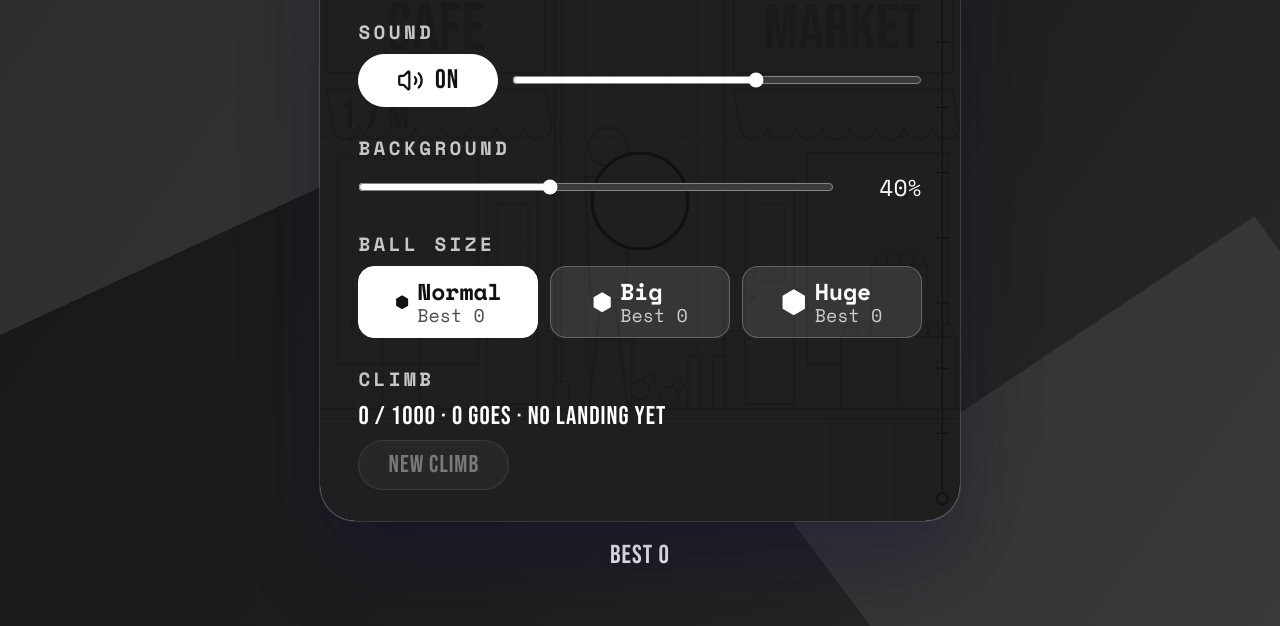
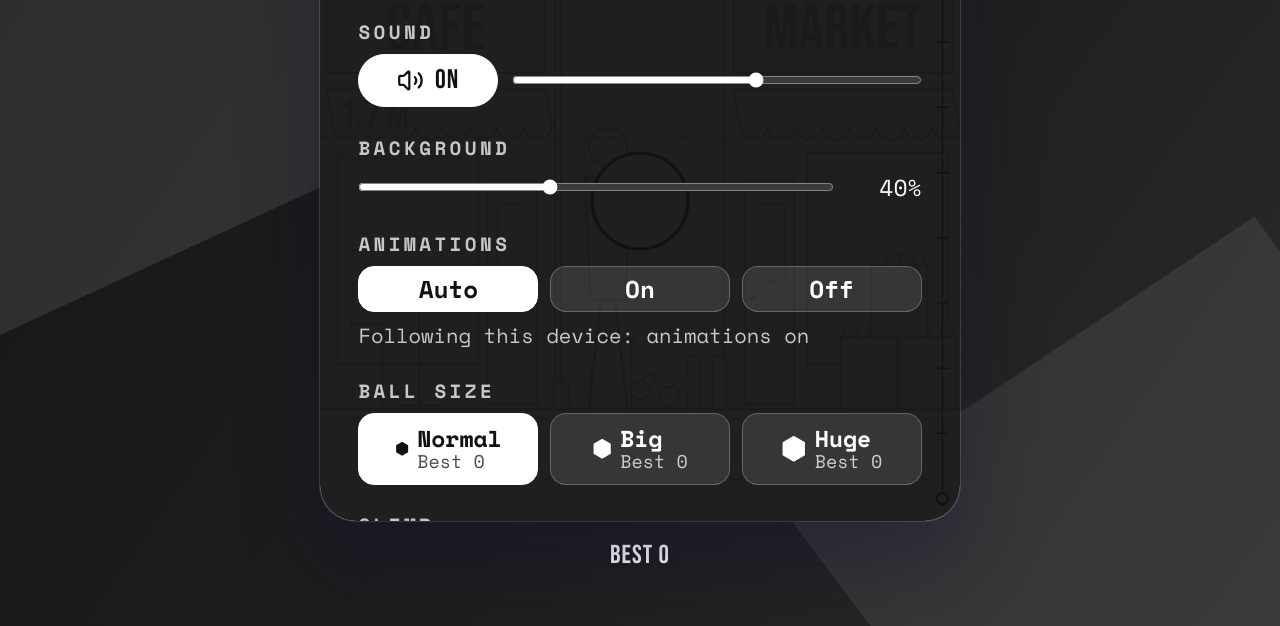
Before and after one commit to NiceWorkLad/Ball-Game, a plain HTML site: page index.html in a window 1280 px wide. Both pictures are taken after a click on the button "Settings". Shown: the part 174-800 px from the top of the page. Drawn offline with Linux system fonts and the light colour scheme; no server answers.

Commit message:
Add an Animations setting: Auto, On or Off
Auto follows the device's reduce-motion setting as before; On and Off
override it, so a machine with system animations turned off can still
show the climb's motion.

Co-Authored-By: Claude Opus 5.5 <noreply@anthropic.com>

```diff
--- a/index.html
+++ b/index.html
@@ -75,6 +75,13 @@
           </div>
         </section>
 
+        <!-- Auto follows the device's reduce-motion setting; On and Off override it -->
+        <section class="setting">
+          <p class="setting-label" id="motion-label">Animations</p>
+          <div id="motion-list" class="choices motions" role="radiogroup" aria-labelledby="motion-label"></div>
+          <p id="motion-note" class="setting-note"></p>
+        </section>
+
         <section class="setting">
           <p class="setting-label" id="size-label">Ball size</p>
           <div id="size-list" class="choices sizes" role="radiogroup" aria-labelledby="size-label"></div>
--- a/script.js
+++ b/script.js
@@ -369,6 +369,28 @@ document.addEventListener('DOMContentLoaded', () => {
   const savedBackground = parseInt(getCookie(BACKGROUND_COOKIE), 10);
   let backgroundOpacity = Number.isFinite(savedBackground) ? Math.min(Math.max(savedBackground, 0), 100) : 40;
 
+  // Animations: 'auto' follows the device's reduce-motion setting, 'on' and 'off' override it.
+  // `reducedMotion` is what the drawing code checks; the reduce-motion class does the same for CSS.
+  const MOTION_COOKIE = 'ballgame_motion';
+  const MOTION_CHOICES = [
+    { key: 'auto', name: 'Auto' },
+    { key: 'on', name: 'On' },
+    { key: 'off', name: 'Off' },
+  ];
+  const motionQuery = window.matchMedia ? window.matchMedia('(prefers-reduced-motion: reduce)') : null;
+  let motionSetting = MOTION_CHOICES.some((m) => m.key === getCookie(MOTION_COOKIE)) ? getCookie(MOTION_COOKIE) : 'auto';
+  let reducedMotion = false;
+  function applyMotion() {
+    reducedMotion = motionSetting === 'off' || (motionSetting === 'auto' && !!(motionQuery && motionQuery.matches));
+    document.documentElement.classList.toggle('reduce-motion', reducedMotion);
+  }
+  applyMotion();
+  if (motionQuery) {
+    const onDeviceChange = () => { applyMotion(); if (settingsOpen) renderSettings(); };
+    if (motionQuery.addEventListener) motionQuery.addEventListener('change', onDeviceChange);
+    else if (motionQuery.addListener) motionQuery.addListener(onDeviceChange);
+  }
+
   function setMuted(value) {
     muted = value;
     setCookie(MUTE_COOKIE, muted ? '1' : '0');
@@ -419,6 +441,8 @@ document.addEventListener('DOMContentLoaded', () => {
   const backgroundInput = document.getElementById('background-opacity');
   const backgroundValue = document.getElementById('background-value');
   const sizeList = document.getElementById('size-list');
+  const motionList = document.getElementById('motion-list');
+  const motionNote = document.getElementById('motion-note');
   let settingsOpen = false;
 
   function makeChoice(list, item, className, onPick) {
@@ -441,9 +465,19 @@ document.addEventListener('DOMContentLoaded', () => {
       + `<span class="size-text"><span>${z.name}</span><small></small></span>`;
   });
 
+  MOTION_CHOICES.forEach((m) => {
+    const b = makeChoice(motionList, m, 'motion-choice', (key) => {
+      motionSetting = key;
+      setCookie(MOTION_COOKIE, key);
+      applyMotion();
+      renderSettings();
+    });
+    b.textContent = m.name;
+  });
+
   // Arrow keys move between options (radio-button behaviour)
-  sizeList.addEventListener('keydown', (e) => {
-    const items = [...sizeList.children];
+  const radioKeys = (list) => list.addEventListener('keydown', (e) => {
+    const items = [...list.children];
     const i = items.indexOf(document.activeElement);
     if (i < 0) return;
     const step = { ArrowRight: 1, ArrowDown: 1, ArrowLeft: -1, ArrowUp: -1 }[e.key];
@@ -453,6 +487,8 @@ document.addEventListener('DOMContentLoaded', () => {
     next.click();
     next.focus();
   });
+  radioKeys(sizeList);
+  radioKeys(motionList);
 
   function markChecked(list, key) {
     [...list.children].forEach((b) => {
@@ -471,6 +507,10 @@ document.addEventListener('DOMContentLoaded', () => {
     backgroundInput.value = backgroundOpacity;
     backgroundValue.textContent = `${backgroundOpacity}%`;
     markChecked(sizeList, sizeKey);
+    markChecked(motionList, motionSetting);
+    motionNote.textContent = motionSetting === 'auto'
+      ? `Following this device: ${reducedMotion ? 'reduce motion is on, so animations are off' : 'animations on'}`
+      : `Animations ${reducedMotion ? 'off' : 'on'}, whatever this device is set to`;
     [...sizeList.children].forEach((b) => {
       b.querySelector('small').textContent = `Best ${highScores[b.dataset.key]}`;
       b.setAttribute('aria-label', `${SIZES.find((z) => z.key === b.dataset.key).name} ball, best ${highScores[b.dataset.key]}`);
@@ -697,7 +737,6 @@ document.addEventListener('DOMContentLoaded', () => {
   }
   applyPagePalette();
 
-  const reducedMotion = window.matchMedia && window.matchMedia('(prefers-reduced-motion: reduce)').matches;
 
   // ---------------------------------------------------------------------------
   // The world: one tall strip, 8 sections of 2 boards each, Moon at the top. Heights
--- a/styles.css
+++ b/styles.css
@@ -136,9 +136,8 @@ h1, h2 {
   from { transform: translate(-50%, -50%) scale(1.14); }
   to { transform: translate(-50%, -50%) scale(1); }
 }
-@media (prefers-reduced-motion: reduce) {
-  #score.pop { animation: none; }
-}
+/* reduce-motion is set by script.js from the Animations setting (Auto follows the device) */
+.reduce-motion #score.pop { animation: none; }
 
 /* ---------- Start / game over / paused screen ---------- */
 
@@ -421,7 +420,8 @@ body.settings-open #score { visibility: hidden; }
 }
 
 .toggle[aria-pressed="true"],
-.size-choice[aria-checked="true"] {
+.size-choice[aria-checked="true"],
+.motion-choice[aria-checked="true"] {
   background: #ffffff;
   border-color: #ffffff;
   color: var(--ink);
@@ -460,6 +460,19 @@ body.settings-open #score { visibility: hidden; }
   color: var(--text);
   font-family: var(--font);
   touch-action: manipulation;
+}
+
+/* Animations: Auto / On / Off, plus a line saying what Auto is doing */
+.motion-choice {
+  font-size: max(14px, calc(var(--board) * 0.038));
+  font-weight: 600;
+  height: auto;
+  min-height: 40px;
+}
+.setting-note {
+  margin: 0;
+  font-size: max(12px, calc(var(--board) * 0.032));
+  opacity: 0.75;
 }
 
 /* Ball size: a dot that grows, the size name and its best score */
@@ -537,9 +550,7 @@ body.settings-open #score { visibility: hidden; }
   .settings { gap: 8px; --pad: 12px; }
 }
 
-@media (prefers-reduced-motion: reduce) {
-  #overlay-hint, #high-score.new-best { animation: none; }
-}
+.reduce-motion #overlay-hint, .reduce-motion #high-score.new-best { animation: none; }
 
 /* ---------- Custom cursor ----------
    Just a dot that sits exactly on the pointer, moved straight from the mouse events,
```
Also changed, not shown: Handover.txt, 1 other file.
